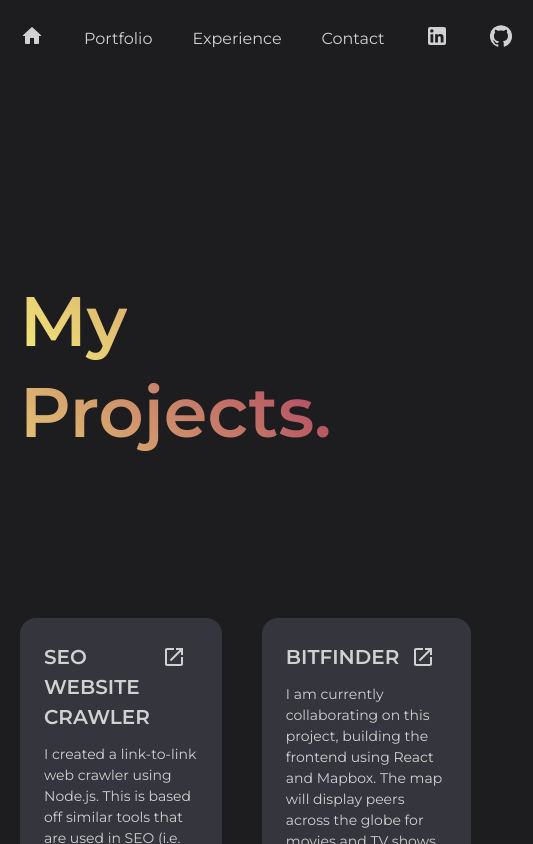
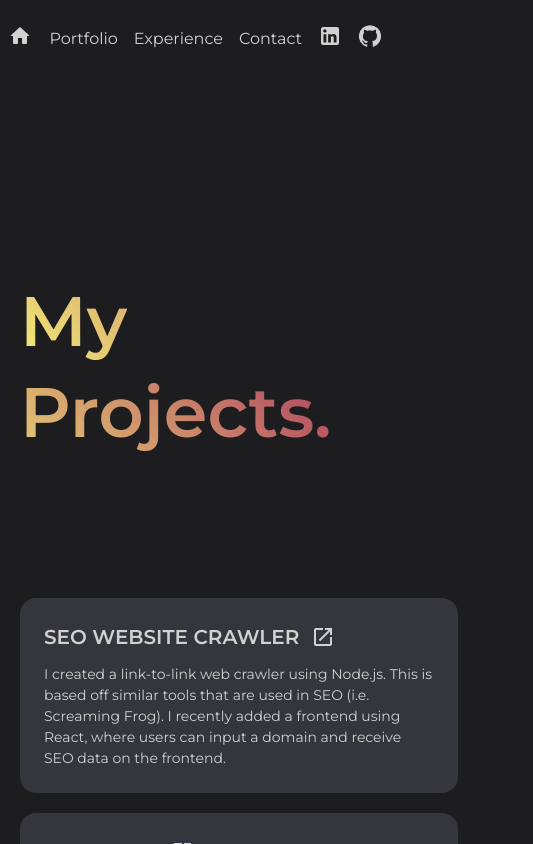
Before and after one commit to katesheldon18/portfolio, a Next.js app: page /portfolio in a window 390 px wide. Shown: the top 844 px of the page, 533 px wide, since content can reach past the window. Built offline with nearby package versions, Linux system fonts and the light colour scheme.

Commit message:
Mobile styling.

```diff
--- a/components/Navigation/Navigation.module.scss
+++ b/components/Navigation/Navigation.module.scss
@@ -31,3 +31,14 @@
         transform: scale(1.3);
     }
 }
+
+@media (max-width: 534px) {
+    .icon {
+        margin: 16px 8px;
+        padding: 8px 0px;
+    }
+    .link {
+        margin: 16px 8px;
+        padding: 8px 0px;
+    }
+}
--- a/components/ProjectTile/ProjectTile.module.scss
+++ b/components/ProjectTile/ProjectTile.module.scss
@@ -29,3 +29,9 @@
 .description {
     font-size: $font-size-sm;
 }
+
+@media (max-width: 550px) {
+    .base {
+        width: 100%;
+    }
+}
--- a/pages/portfolio/portfolio.module.scss
+++ b/pages/portfolio/portfolio.module.scss
@@ -11,3 +11,9 @@
 .row {
     display: flex;
 }
+
+@media (max-width: 550px) {
+    .row {
+        display: block;
+    }
+}
```
